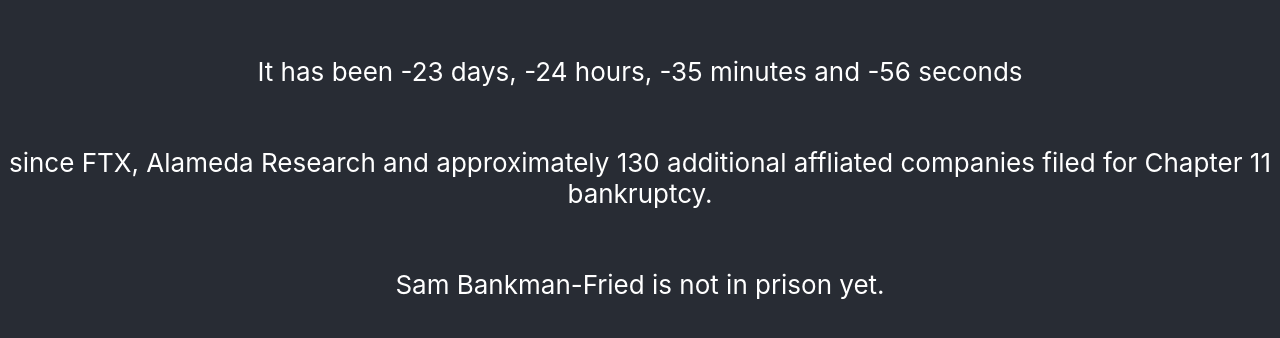
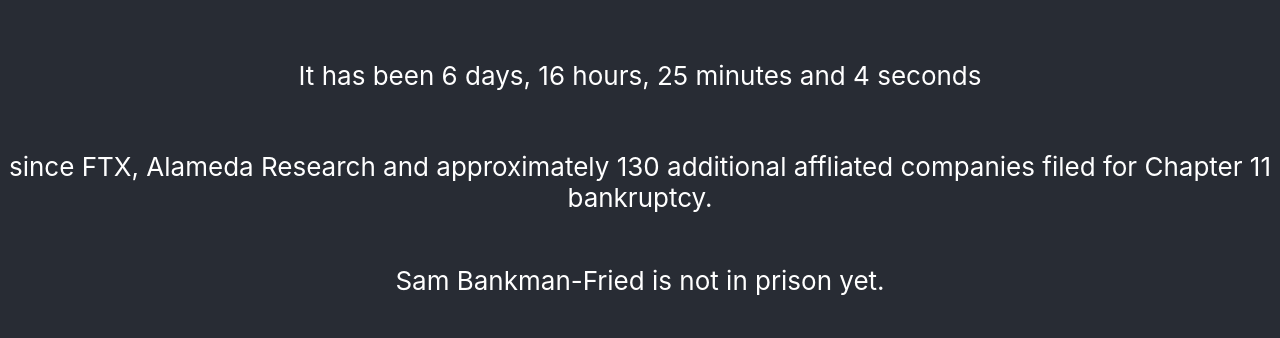
Before and after one commit to tzhenghao/is-sbf-in-prison-yet, a React (Create React App) app in the folder is-sbf-in-prison-yet/: page / in a window 1280 px wide. Shown: the part 222-560 px from the top of the page. Built offline with nearby package versions, Linux system fonts and the light colour scheme.

Commit message:
more cleanup

```diff
--- a/is-sbf-in-prison-yet/src/App.tsx
+++ b/is-sbf-in-prison-yet/src/App.tsx
@@ -3,8 +3,7 @@ import { useCountUp } from './components/CountUp';
 import { Text, VStack } from '@chakra-ui/react';
 
 function App() {
-  const startDateMs = new Date(2022, 11, 11, 6, 14);
-
+  const startDateMs = new Date('November 11, 2022 14:14:00');
   const [days, hours, minutes, seconds] = useCountUp(startDateMs);
 
   return (
@@ -12,15 +11,16 @@ function App() {
       <header className="App-header">
         <VStack>
           <Text>
-            It has been {days} days, {hours} hours, {minutes} minutes and {seconds} seconds
+            It has been {days} days, {hours} hours, {minutes} minutes and{' '}
+            {seconds} seconds
           </Text>
           <Text>
-            since FTX, Alameda Research and approximately 130
-            additional affliated companies filed for Chapter 11 bankruptcy.
+            since FTX, Alameda Research and approximately 130 additional
+            affliated companies filed for Chapter 11 bankruptcy.
           </Text>
-          <Text>
-            Sam Bankman-Fried is not in prison yet.
-          </Text>
+        </VStack>
+        <VStack>
+          <Text>Sam Bankman-Fried is not in prison yet.</Text>
         </VStack>
       </header>
     </div>
--- a/is-sbf-in-prison-yet/src/components/CountUp.tsx
+++ b/is-sbf-in-prison-yet/src/components/CountUp.tsx
@@ -10,7 +10,7 @@ export const useCountUp = (startDate: Date) => {
   useEffect(() => {
     const interval = setInterval(() => {
       setCountUp(new Date().getTime() - countUpDate.getTime());
-      console.log(getReturnValues(new Date().getTime()));
+      console.log(getReturnValues(countUp));
     }, 1000);
 
     return () => clearInterval(interval);
```
